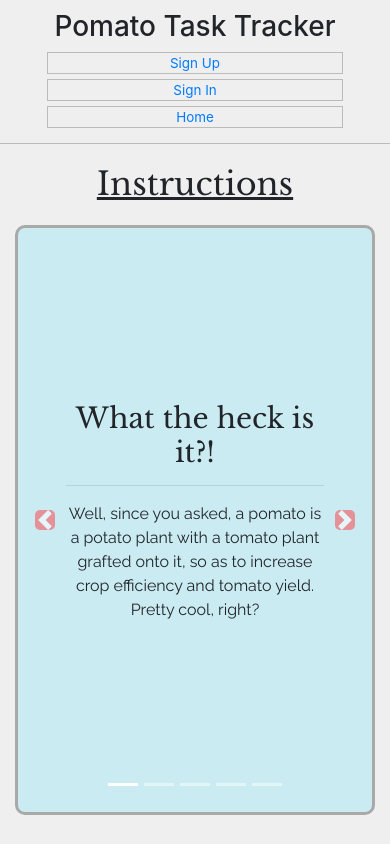
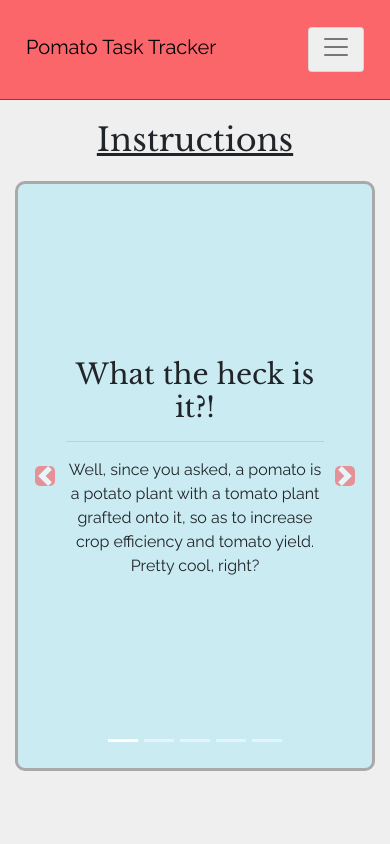
Before and after one commit to matthewjmontalto/capstone-pomodoro-tracker-client-redeploy, a React app: page /#/ in a window 390 px wide. Built offline with nearby package versions, Linux system fonts and the light colour scheme.

Commit message:
Final Nav Bar Styles
- import react-bootstrap Nav components for Navbar
- render hamburger drop-down for all screen sizes
- Add visual styles

- change sign-in success alert color

- change CanvasTimer color for higher contrast while counting.

```diff
--- a/src/auth/components/SignIn.js
+++ b/src/auth/components/SignIn.js
@@ -25,7 +25,7 @@ class SignIn extends Component {
 
     signIn(this.state)
       .then(res => setUser(res.data.user))
-      .then(() => alert(messages.signInSuccess, 'success'))
+      .then(() => alert(messages.signInSuccess, 'dark'))
       .then(() => history.push('/'))
       .catch(error => {
         console.error(error)
--- a/src/header/Header.js
+++ b/src/header/Header.js
@@ -1,5 +1,8 @@
 import React from 'react'
 import { Link } from 'react-router-dom'
+
+import Navbar from 'react-bootstrap/Navbar'
+import Nav from 'react-bootstrap/Nav'
 
 import './Header.scss'
 
@@ -20,18 +23,23 @@ const unauthenticatedOptions = (
 
 const alwaysOptions = (
   <React.Fragment>
-    <Link to="/">Home</Link>
+    <Link to="/">Instructions</Link>
   </React.Fragment>
 )
 
 const Header = ({ user }) => (
   <header className="main-header">
-    <h1>Pomato Task Tracker</h1>
-    <nav>
-      { user && <span>Welcome, {user.email}</span>}
-      { user ? authenticatedOptions : unauthenticatedOptions }
-      { alwaysOptions }
-    </nav>
+    <Navbar expand="xs">
+      <Navbar.Brand>Pomato Task Tracker</Navbar.Brand>
+      <Navbar.Toggle aria-controls="basic-navbar-nav" />
+      <Navbar.Collapse id="basic-navbar-nav">
+        <Nav className="mr-auto">
+          { user && <span>Welcome, {user.email}</span>}
+          { alwaysOptions }
+          { user ? authenticatedOptions : unauthenticatedOptions }
+        </Nav>
+      </Navbar.Collapse>
+    </Navbar>
   </header>
 )
 
--- a/src/header/Header.scss
+++ b/src/header/Header.scss
@@ -1,50 +1,95 @@
+$black: #000;
 $charcoal: #bbb;
+$carbon: #a9a9a9;
+$deep-carbon: #545454;
+$leather: #ab987a;
+$neutral: #efefef;
+$watermelon: #ff383f;
+$sky: #caebf2;
+
+nav {
+  display: flex;
+  flex-direction: row;
+  flex-grow: 1;
+  justify-content: space-between;
+}
 
 .main-header {
   align-items: center;
-  border-bottom: 1px solid $charcoal;
+  background-color: rgba(255, 56, 63, .75);
+  border-bottom: 1px solid $deep-carbon;
   display: flex;
-  height: 100px;
+  min-height: 100px;
   padding: 0 20px;
 
-  a,
-  span {
+  a {
+    color: $black;
+    display: block;
+    font-family: 'Raleway', sans-serif;
     font-size: 1.2em;
     margin: 0 15px;
+    text-align: right;
   }
-}
 
-.main-header > nav {
-  align-items: center;
-  display: flex;
-  flex-grow: 1;
-  justify-content: flex-end;
+  button {
+    background-color: $neutral;
+  }
+
+  nav {
+    display: flex;
+    flex-direction: row;
+    flex-grow: 1;
+    justify-content: space-between;
+  }
+
+  .navbar-nav > span {
+    color: $black;
+    font-family: 'Raleway', sans-serif;
+    font-size: 1.25em;
+    text-align: right;
+  }
+
+  .navbar-brand {
+    color: $black;
+    font-family: 'Raleway', sans-serif;
+    font-size: 1.5rem;
+  }
+
+  .navbar-collapse {
+    margin: 1em 0;
+  }
 }
 
 @media (max-width: 600px) {
   .main-header {
     flex-direction: column;
-    font-size: 0.7em;
+    font-size: .7em;
     height: auto;
     padding: 10px;
-
-    h1 {
-      font-size: 2.5em;
-    }
   }
 }
 
 @media (max-width: 450px) {
   .main-header > nav {
-    flex-direction: column;
+    flex-direction: row;
     width: 100%;
 
     a,
     span {
-      border: 1px solid $charcoal;
       margin-bottom: 5px;
       text-align: center;
-      width: 80%;
+    }
+
+    button {
+      width: 3.5rem;
+    }
+
+    .navbar-nav > span {
+      text-align: center;
+    }
+
+    .navbar-brand {
+      font-size: 1.25rem;
     }
   }
 }
--- a/src/timer/CanvasTimer.js
+++ b/src/timer/CanvasTimer.js
@@ -53,9 +53,7 @@ class CanvasTimer extends Component {
 
   // Update arc style depending timer remaining duration
   componentWillUpdate = () => {
-    if (this.state.percentComplete > 0.25) {
-      this.timerProgress('#caebf2', this.state.percentComplete)
-    } else if (this.state.percentComplete === 0) {
+    if (this.state.percentComplete === 0) {
       this.timerProgress('grey', 1)
     } else {
       this.timerProgress('#ff383f', this.state.percentComplete)
```
